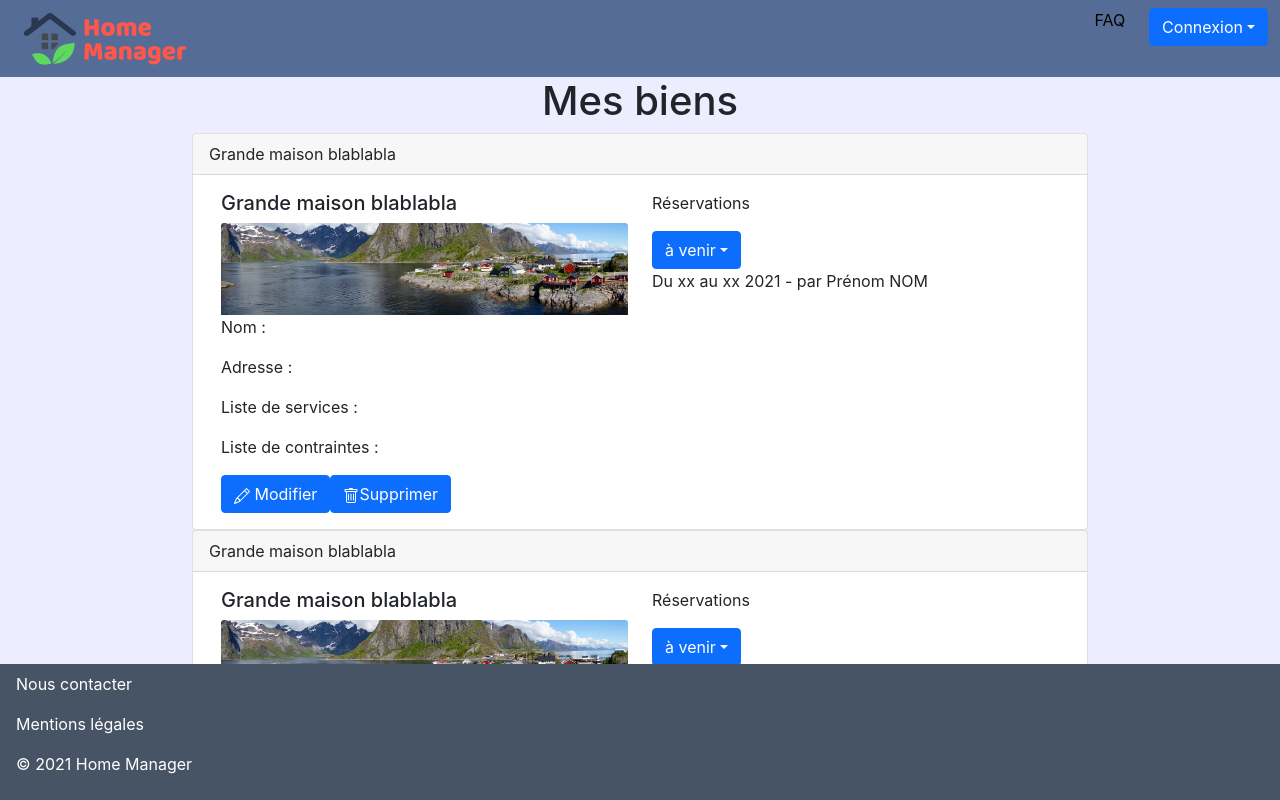
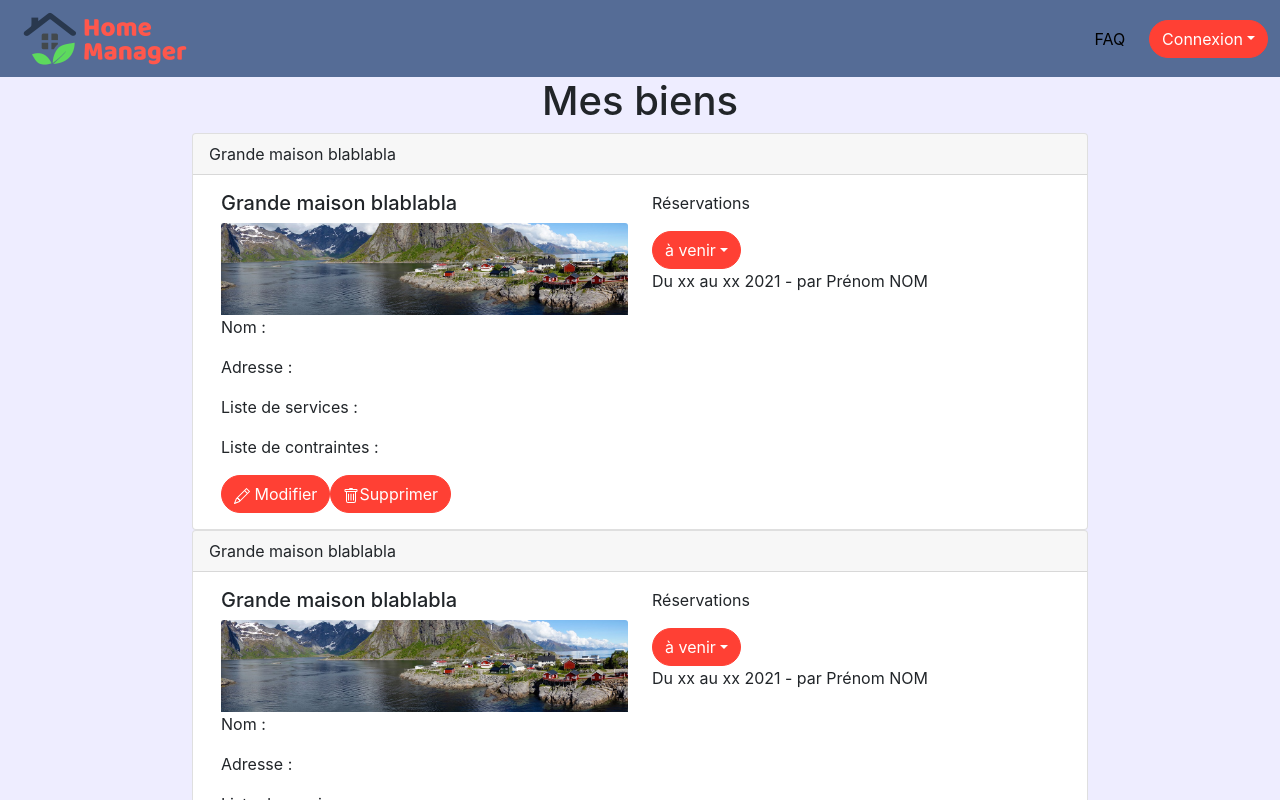
Before and after one commit to WebTechnoHomeManager/HomeManagerWebApp, a React (Create React App) app in the folder Front/: page /mesbiens in a window 1280 px wide. Shown: the top 800 px of the page. Built offline with nearby package versions, Linux system fonts and the light colour scheme.

Commit message:
header et footer en react-bootstrap, bouton orange

```diff
--- a/Front/package.json
+++ b/Front/package.json
@@ -6,6 +6,8 @@
     "@testing-library/jest-dom": "^5.11.10",
     "@testing-library/react": "^11.2.6",
     "@testing-library/user-event": "^12.8.3",
+    "bootstrap": "^4.6.0",
+    "bootstrap-sass": "^3.4.1",
     "moment": "^2.29.1",
     "react": "^17.0.2",
     "react-bootstrap": "^1.5.2",
--- a/Front/src/components/Footer.jsx
+++ b/Front/src/components/Footer.jsx
@@ -1,15 +1,15 @@
 import React, { Component } from 'react';
+import { Container, Row } from 'react-bootstrap';
 
 class Footer extends Component {
     render() {
         return (
 
-            <div class="container-fluid py-2" id="footer">
+            <Container fluid className="py-2" id="footer">
                 <p>Nous contacter</p>
                 <p>Mentions légales</p>
                 <p>© 2021 Home Manager</p>
-            </div>
-
+            </Container>
         )
     }
 } export default Footer;
--- a/Front/src/components/Navbar.jsx
+++ b/Front/src/components/Navbar.jsx
@@ -1,24 +1,24 @@
 import logo from '../images/logo.png';
 import React, { Component } from 'react';
-import { DropdownButton, Dropdown } from 'react-bootstrap';
+import { Container, Row, Col, Image, DropdownButton, Dropdown, } from 'react-bootstrap';
 
 class Navbar extends Component {
     render() {
         return (
 
-            <div className="container-fluid py-2" id="header">
-                <div className="row">
-                    <img className="col-auto" src={logo} alt="Logo" />
-                    <div className="col" />
-                    <div className="col-auto">FAQ</div>
+            <Container fluid className="py-2" id="header">
+                <Row>
+                    <Image className="col-auto" src={logo} alt="logo" />
+                    <Col></Col>
+                    <Col sm="auto">FAQ</Col>
                     <DropdownButton id="dropdown-basic-button" className="col-auto" title="Connexion" >
                         <Dropdown.Item href="#/action-1">Action</Dropdown.Item>
                         <Dropdown.Item href="#/action-2">Another action</Dropdown.Item>
                         <Dropdown.Item href="#/action-3">Something else</Dropdown.Item>
                     </DropdownButton>
-                </div>
+                </Row>
 
-            </div>
+            </Container>
         )
     }
 } export default Navbar;
--- a/Front/src/css/global.scss
+++ b/Front/src/css/global.scss
@@ -14,29 +14,18 @@ body{
     background-color: $verylight;
 }
 
-#header{
-    background-color: $dark;
-    color: black;
+button, input[type="submit"]{
+    background-color: $highlight !important;
+    border-color: $highlight !important;
+    border-radius: 2rem !important;
 }
 
-#footer{
-    background-color: #475465;
-    color: white;
-    margin-top: 1rem;
-  padding: 1rem;
-  bottom: 0;
-  left: 0;
-  width: 100%;
-  position: fixed;
+button, input[type="submit"]:hover{
+    background-color: $darkHighlight !important;
+    border-color: $darkHighlight !important;
 }
 
-input[type="submit"]{
-    background-color: $highlight;
-    border-color: $highlight;
-    border-radius: 2rem;
+button, input[type="submit"]:focus{
+    //box-shadow: 0 0 0 0.25rem rgb(245, 129, 122, 0.5) !important;
+    box-shadow: none !important;
 }
-
-input[type="submit"]:hover{
-    background-color: $darkHighlight;
-    border-color: $darkHighlight;
-}
--- a/Front/src/css/welcome.scss
+++ b/Front/src/css/welcome.scss
@@ -9,3 +9,24 @@
 #searchBar .card-header{
     background-color: white;
 }
+
+#header{
+    background-color: $dark;
+    color: black;
+}
+
+#header .row>div{
+    margin: auto;
+}
+
+#footer{
+
+    background-color: $verydark;
+    color: white;
+    margin-top: 1rem;
+    padding: 1rem;
+    bottom: 0;
+    left: 0;
+    width: 100%;
+    //position: fixed;
+}
```
Also changed, not shown: 1 other file (tests, documents, lock files or other folders).
